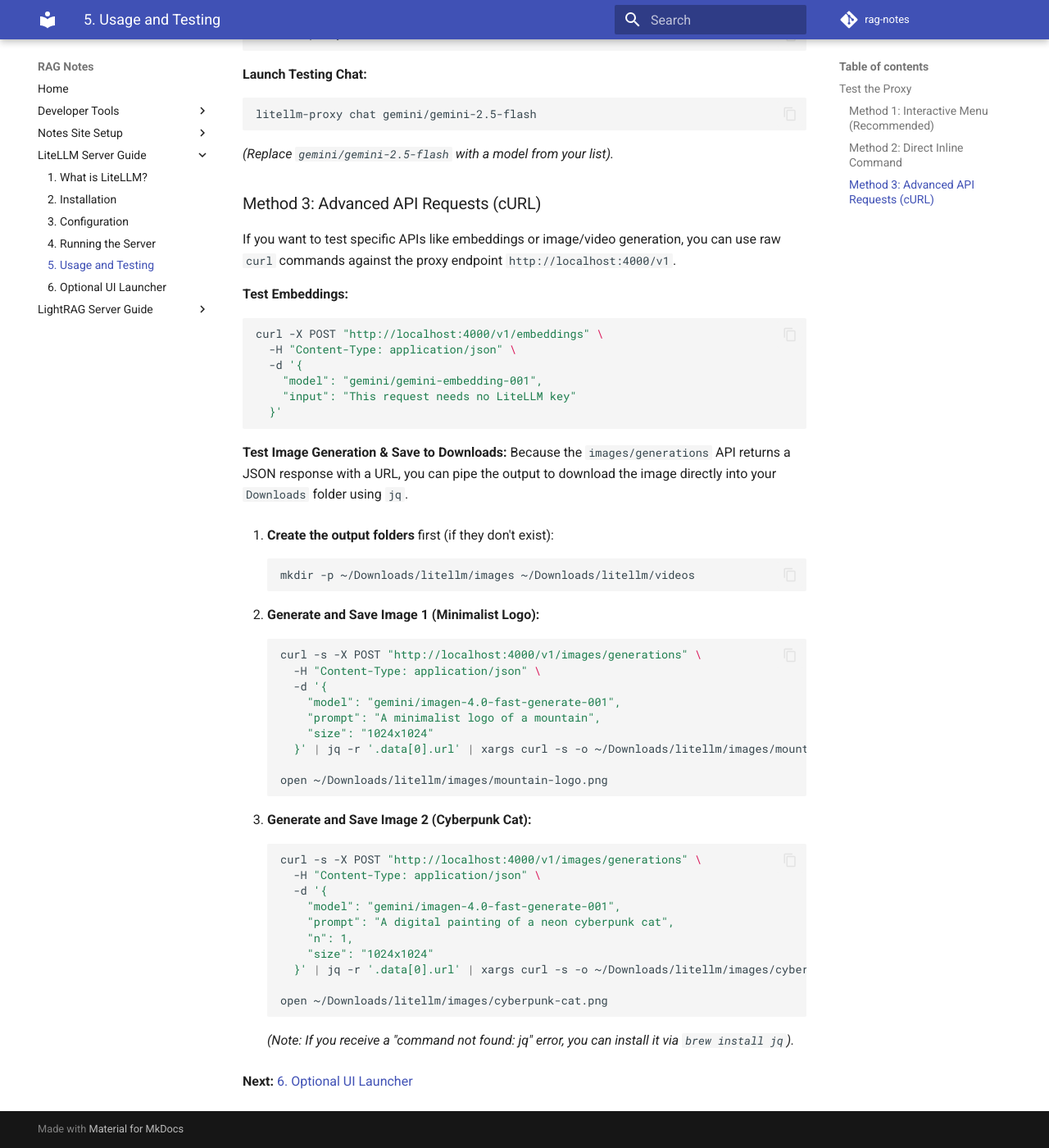
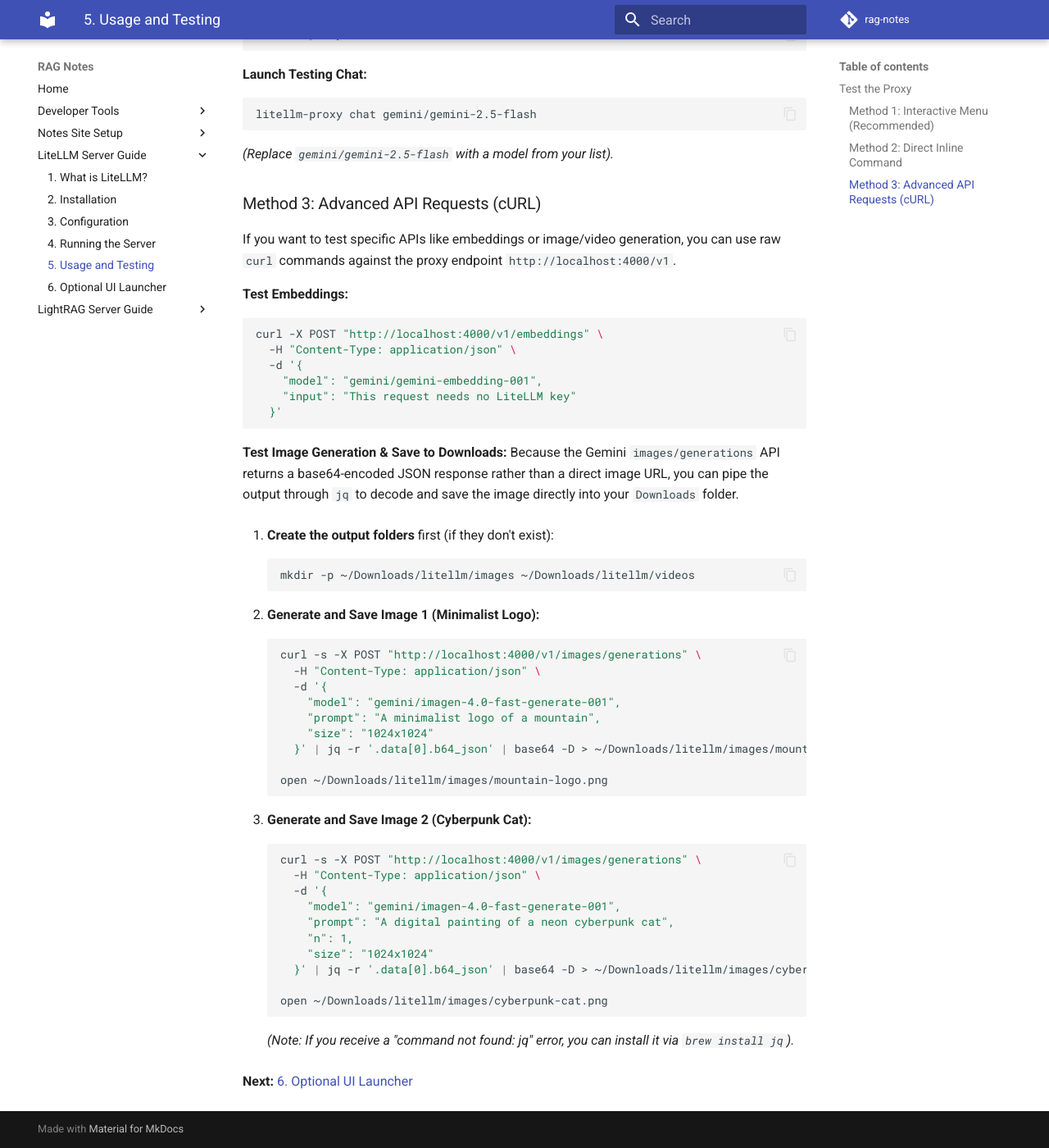
Before and after one commit to kbhatiya999/rag-notes, an MkDocs documentation site: the page built from docs/litellm/5-usage-and-testing.md, in a window 1280 px wide and 1400 px high, scrolled down 792 px. Shown: the whole window at 82% size. Built offline with MkDocs 1.6.1 and Material for MkDocs 9.7.7, drawn with Linux system fonts in a browser that asks for light colours; comment, search, counter and statistics services are not loaded.

Commit message:
Fixed image generation curl pipeline to properly decode Gemini base64 JSON payloads.

````diff
--- a/docs/litellm/5-usage-and-testing.md
+++ b/docs/litellm/5-usage-and-testing.md
@@ -43,7 +43,7 @@
 ```
 
 **Test Image Generation & Save to Downloads:**
-Because the `images/generations` API returns a JSON response with a URL, you can pipe the output to download the image directly into your `Downloads` folder using `jq`.
+Because the Gemini `images/generations` API returns a base64-encoded JSON response rather than a direct image URL, you can pipe the output through `jq` to decode and save the image directly into your `Downloads` folder.
 
 1. **Create the output folders** first (if they don't exist):
    ```bash
@@ -58,7 +58,7 @@
        "model": "gemini/imagen-4.0-fast-generate-001",
        "prompt": "A minimalist logo of a mountain",
        "size": "1024x1024"
-     }' | jq -r '.data[0].url' | xargs curl -s -o ~/Downloads/litellm/images/mountain-logo.png
+     }' | jq -r '.data[0].b64_json' | base64 -D > ~/Downloads/litellm/images/mountain-logo.png
 
    open ~/Downloads/litellm/images/mountain-logo.png
    ```
@@ -72,7 +72,7 @@
        "prompt": "A digital painting of a neon cyberpunk cat",
        "n": 1,
        "size": "1024x1024"
-     }' | jq -r '.data[0].url' | xargs curl -s -o ~/Downloads/litellm/images/cyberpunk-cat.png
+     }' | jq -r '.data[0].b64_json' | base64 -D > ~/Downloads/litellm/images/cyberpunk-cat.png
 
    open ~/Downloads/litellm/images/cyberpunk-cat.png
    ```
````
